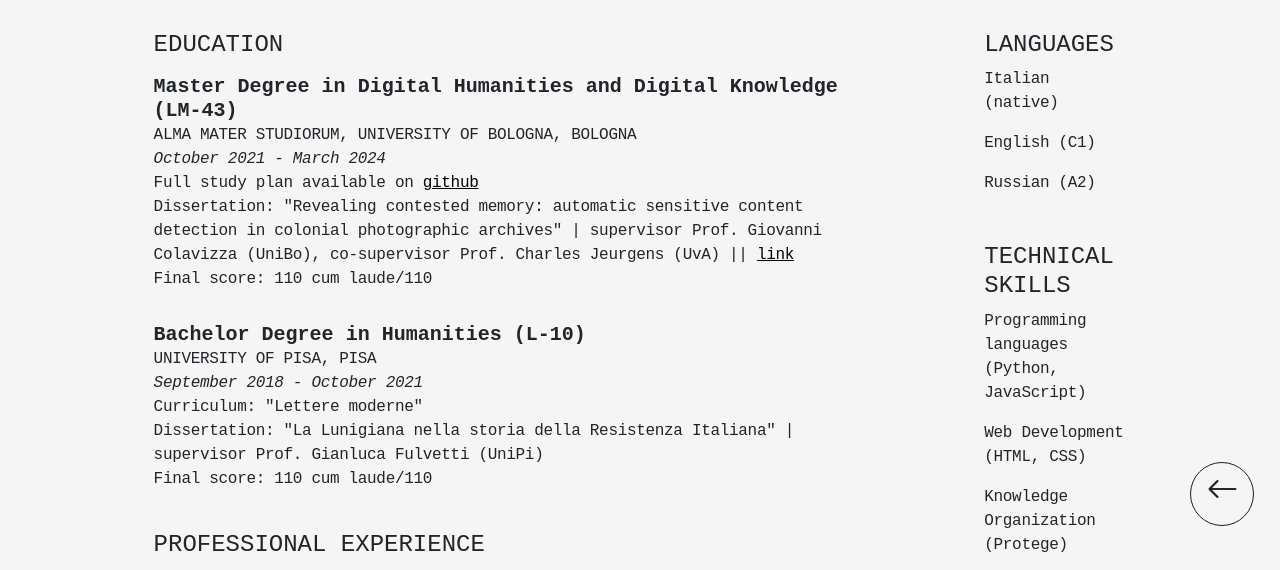
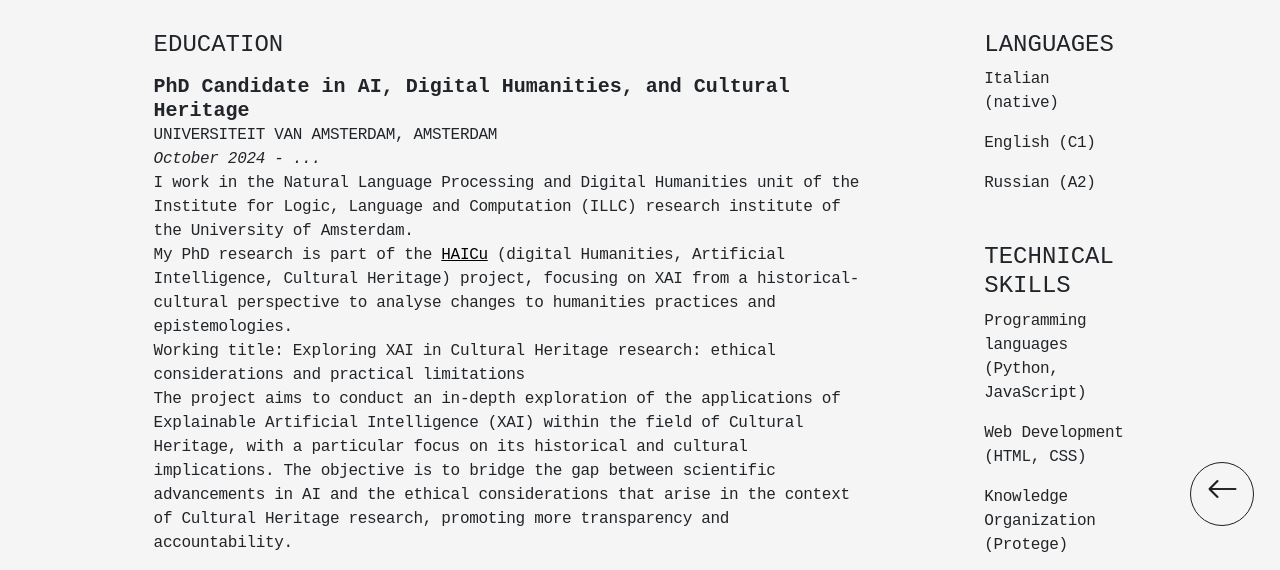
Before and after one commit to OrsolaMBorrini/omb.github.io, a plain HTML site: page cv.html in a window 1280 px wide. Shown: the part 218-788 px from the top of the page. Drawn offline with nearby package versions, Linux system fonts and the light colour scheme; a web font is replaced by a local one.

Commit message:
Update cv.html

```diff
--- a/cv.html
+++ b/cv.html
@@ -74,6 +74,21 @@
                 <!-- EDUCATION -->
                 <div class="cv-section">
                     <h4>EDUCATION</h4>
+                    <div class="cv-item">
+                        <h5><b>PhD Candidate in AI, Digital Humanities, and Cultural Heritage</b></h5>
+                        <p>
+                            <span class="cv-item-location">Universiteit van Amsterdam, Amsterdam</span><br>
+                            <i>October 2024 - ...</i><br>
+                            <span>
+                                I work in the Natural Language Processing and Digital Humanities unit of the Institute for Logic, Language and Computation (ILLC) research institute of the University of Amsterdam.<br>
+                                My PhD research is part of the <a href="https://www.haicu.science/"><u>HAICu</u></a> (digital Humanities, Artificial Intelligence, Cultural Heritage) project, focusing on XAI from a historical-cultural perspective to analyse changes to humanities practices and epistemologies.<br>
+                                Working title: Exploring XAI in Cultural Heritage research: ethical considerations and practical limitations <br>
+                                The project aims to conduct an in-depth exploration of the applications of Explainable Artificial Intelligence (XAI) within the field of Cultural Heritage, with a particular focus on its historical and cultural implications. The objective is to bridge the gap between scientific advancements in AI and the ethical considerations that arise in the context of Cultural Heritage research, promoting more transparency and accountability.<br>
+                            </span>
+                            <!--<a id="cv-button" type="button" class="btn btn-cv btn-outline-primary" href="https://github.com/OrsolaMBorrini/master-thesis-rcm/blob/main/OMBorrini_THESIS.pdf" target="_blank">Thesis</a><br>
+                            <a id="cv-button" type="button" class="btn btn-cv btn-outline-primary" href="https://github.com/OrsolaMBorrini/PersonalPortfolio" target="_blank">Full Study Plan</a>-->
+                        </p>
+                    </div>
                     <div class="cv-item">
                         <h5><b>Master Degree in Digital Humanities and Digital Knowledge (LM-43)</b></h5>
                         <p>
```
